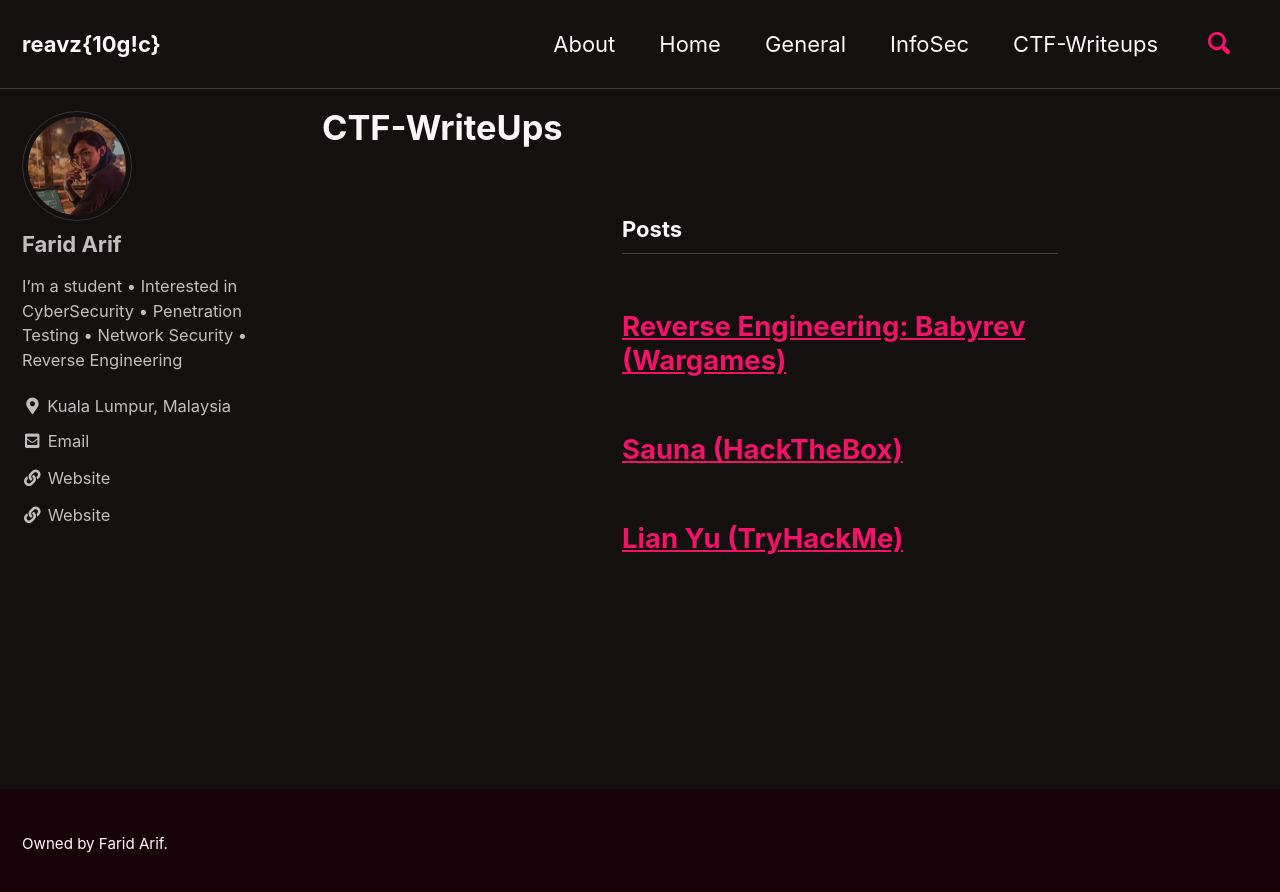
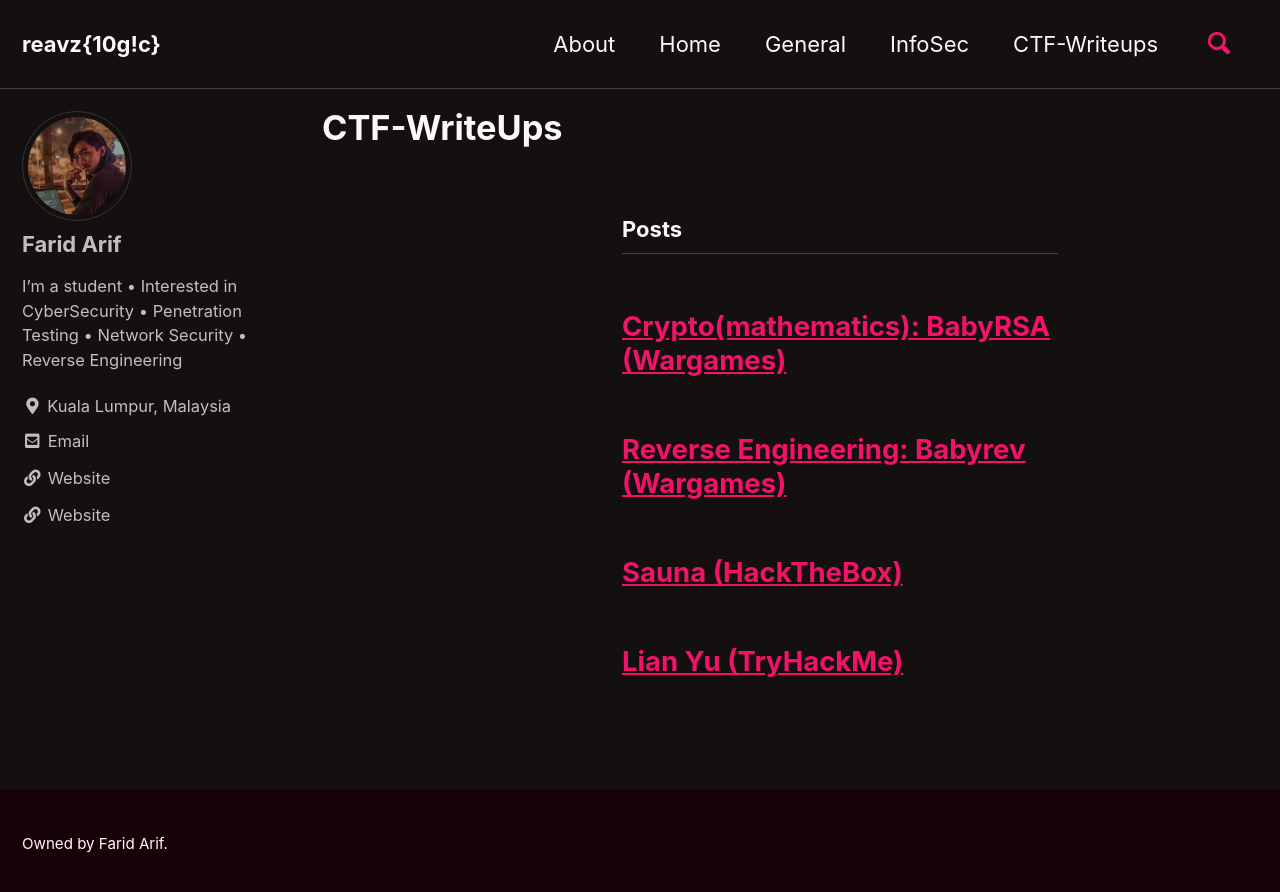
Before and after one commit to faridarif/faridarif.github.io, a Jekyll site: the page built from _pages/ctf-writeups.md, in a window 1280 px wide. Shown: the top 892 px of the page. Built offline with Jekyll 4.4.1, drawn with Linux system fonts in a browser that asks for light colours; cached includes are drawn as plain includes.

Commit message:
Update ctf-writeups.md

```diff
--- a/_pages/ctf-writeups.md
+++ b/_pages/ctf-writeups.md
@@ -9,6 +9,14 @@ author_profile: true
  <h1 id="page-title" class="page__title"></h1>
  <h3 class="archive__subtitle">Posts</h3>
  <div class="entries-list">
+  <div class="list__item">
+   <article class="archive__item" itemscope="" itemtype="https://schema.org/CreativeWork">
+    <h2 class="archive__item-title no_toc" itemprop="headline">
+     <a href="/ctf-writeups/babyrsa-wargames/" rel="permalink">Crypto(mathematics): BabyRSA (Wargames)</a>
+    </h2>
+    <p class="archive__item-excerpt" itemprop="description"></p>
+   </article>
+  </div>
   <div class="list__item">
    <article class="archive__item" itemscope="" itemtype="https://schema.org/CreativeWork">
     <h2 class="archive__item-title no_toc" itemprop="headline">
```
